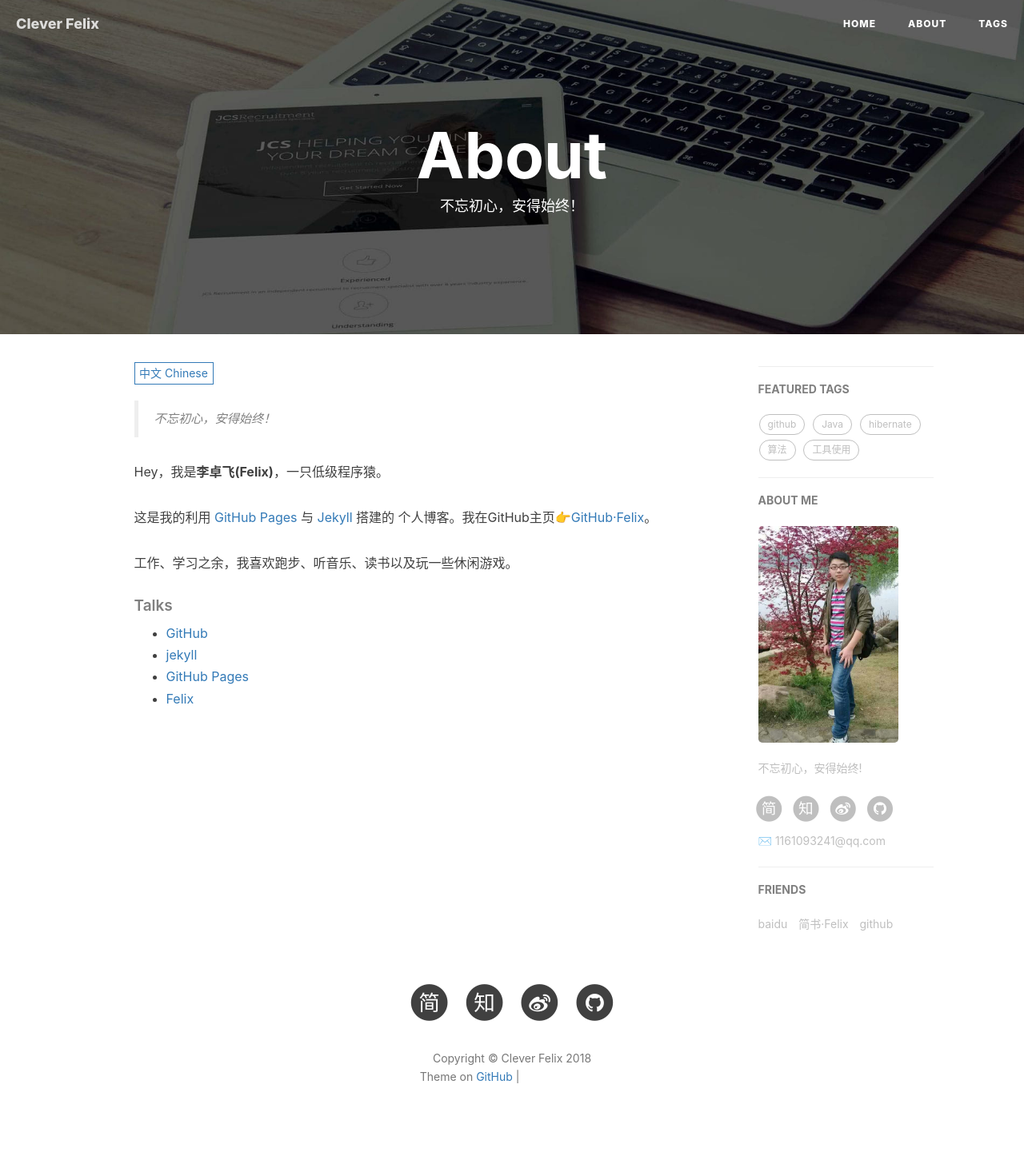
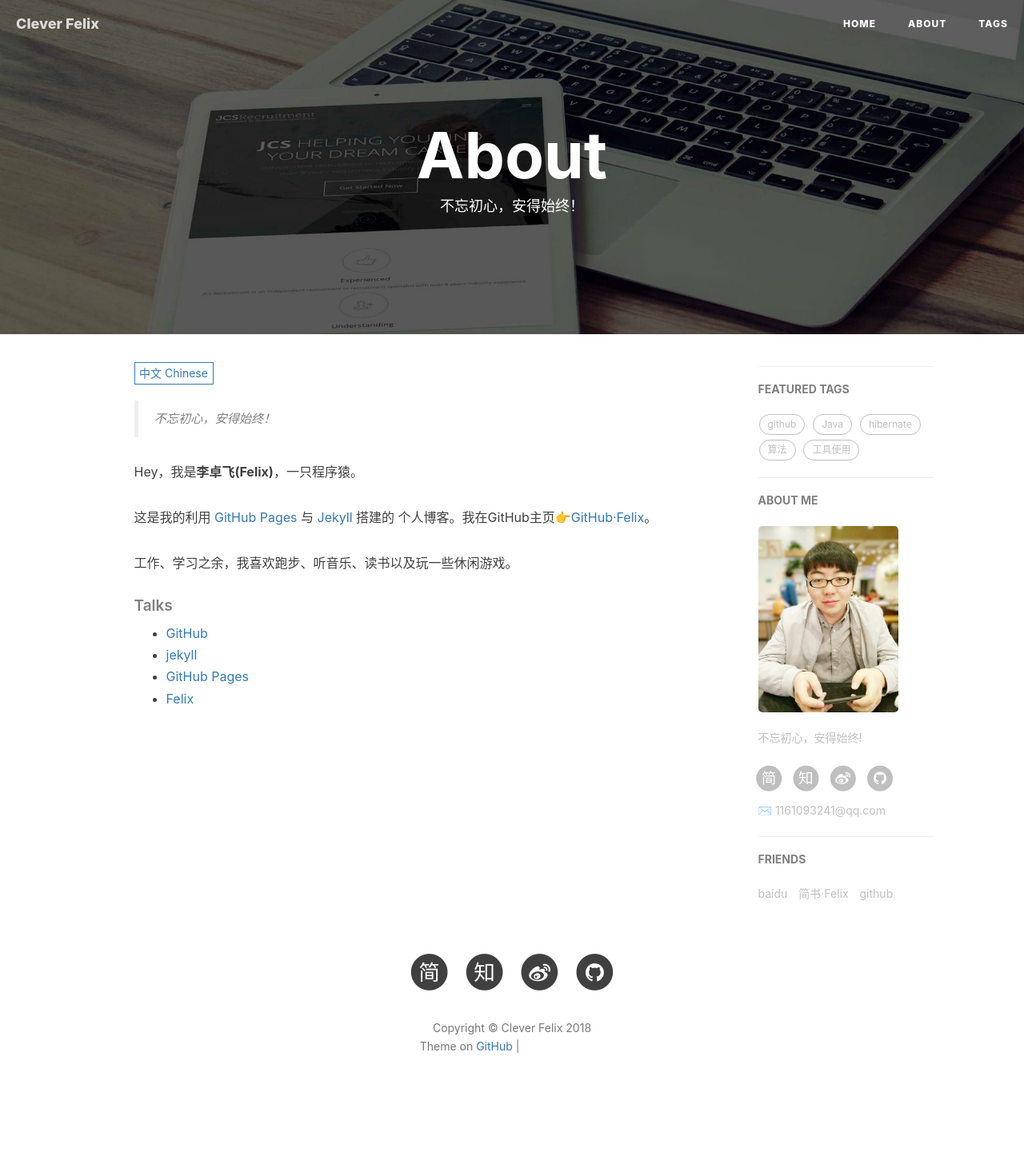
Before and after one commit to MichaelLZF/MichaelLZF.github.io, a Jekyll site: the page built from about.html, in a window 1280 px wide. Shown: the whole page at 80% size. Built offline with Jekyll 4.4.1, drawn with Linux system fonts in a browser that asks for light colours; nearby versions of some CDN libraries; comment, search, counter and statistics services are not loaded; after the commit the page ends 1413 px from its top, so only the background shows below that; grey boxes are pictures that could not be loaded.

Commit message:
update image

```diff
--- a/about.html
+++ b/about.html
@@ -17,7 +17,7 @@ header-img: "img/post-bg-rwd.jpg"
     <!--copied from markdown -->
     <blockquote><p>不忘初心，安得始终！</p></blockquote>
 
-    <p>Hey，我是<strong>李卓飞(Felix)</strong>，一只低级程序猿。</p>
+    <p>Hey，我是<strong>李卓飞(Felix)</strong>，一只程序猿。</p>
 
     <p>这是我的利用 <a href="https://pages.github.com/">GitHub Pages</a> 与 <a href="http://jekyll.com.cn/">Jekyll</a> 搭建的 个人博客。我在GitHub主页<a href="https://github.com/michaellzf">👉GitHub·Felix</a>。</p>
 
```
Also changed, not shown: img/about-Felix-gentle.jpg.
